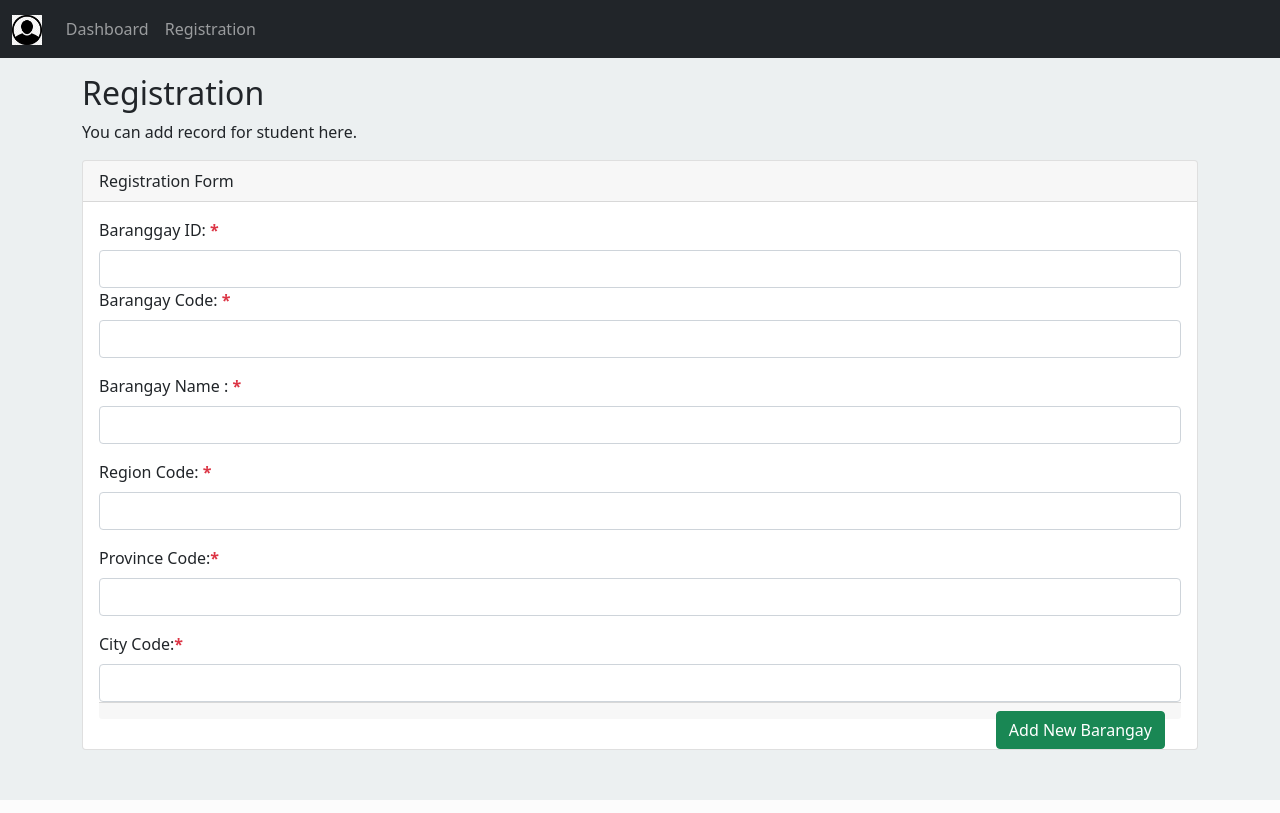
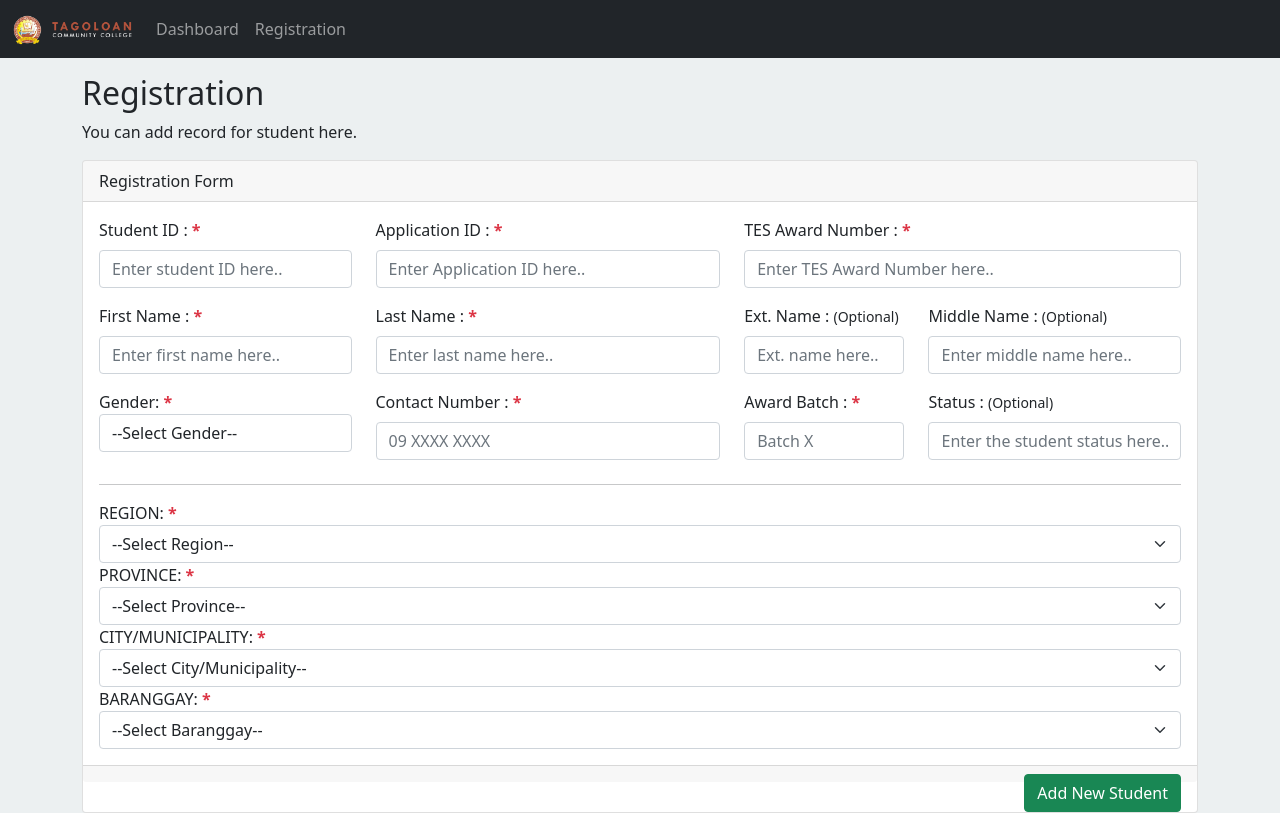
Before and after one commit to CanedoPrecious/Event-Driven-Programming, a PHP site: page /registration.php in a window 1280 px wide. Run offline with PHP 8.4, Linux system fonts and the light colour scheme; data comes from the database, SQL or seed files in the repository.

Commit message:
ph-addrss

```diff
--- a/config/database.php
+++ b/config/database.php
@@ -2,7 +2,7 @@
 $servername = "localhost";
 $username = "root";
 $password = "";
-$db_name= "std_info";
+$db_name= "db_ph_address";
 
 $conn= new mysqli($servername, $username, $password, $db_name);
 
--- a/index.php
+++ b/index.php
@@ -14,7 +14,7 @@
 <nav class="navbar navbar-expand-sm navbar-dark bg-dark">
   <div class="container-fluid">
   <a class="navbar-brand" href="javascript:void(0)">
-      <img src="./assets/img/logo.png"  alt="Use data to see photos" style="width:50px;" class="rounded-pill">
+  <img src="./assets/img/Tcc-Logo.png" height="30">
     </a>
     <button class="navbar-toggler" type="button" data-bs-toggle="collapse" data-bs-target="#mynavbar">
       <span class="navbar-toggler-icon"></span>
@@ -46,8 +46,8 @@
     <table class= "table table-bordered table-hover">
       <thead >
         <tr>
-          <th width= "150" style="text-align: center">Barangay ID</th>
-          <th style = "text-align: left; padding-left: 10px" >Barangay Name</th>
+          <th width= "150" style="text-align: center">Student ID</th>
+          <th style = "text-align: left; padding-left: 10px" >Student Name</th>
           <th width= "50" style= "text-align:center">Action</th>
         </tr>
       </thead>
--- a/models/searchEngine.php
+++ b/models/searchEngine.php
@@ -4,15 +4,15 @@ include('../config/database.php');
 
 $value = $_POST['search'];
 
-$sql = "SELECT * FROM `ph_brgy` WHERE ( brgyCode LIKE '%$value%' OR brgyDesc LIKE '%$value%')";
+$sql = "SELECT * FROM `t_students` WHERE ( s_last_name LIKE '%$value%' OR s_first_name LIKE '%$value%')";
 $result = $conn->query($sql);
 
 if ($result->num_rows > 0) {
     while ($row = $result->fetch_assoc()) {
         ?>
         <tr>
-            <td style="text-align: center;"><?= $row['brgyCode'] ?><br></td>
-            <td><?= $row['brgyDesc'] ?><br></td>
+            <td style="text-align: center;"><?= $row['s_student_id'] ?></td>
+            <td><?= $row['s_last_name']?>, <?= $row['s_first_name'] ?>
             <td>
             <button type="button" class="btn btn-sm btn-block btn-success" data-bs-toggle="modal" data-bs-target="#myModal">View</button>
             </td>
--- a/registration.php
+++ b/registration.php
@@ -1,5 +1,3 @@
-
-
 <!DOCTYPE html>
 <html lang="en">
 
@@ -24,7 +22,7 @@
     <nav class="navbar navbar-expand-sm navbar-dark bg-dark">
         <div class="container-fluid">
             <a class="navbar-brand" href="javascript:void(0)">
-                <img src="./assets/img/logo.png" height="30">
+                <img src="./assets/img/Tcc-Logo.png" height="30">
             </a>
             <button class="navbar-toggler" type="button" data-bs-toggle="collapse" data-bs-target="#mynavbar">
                 <span class="navbar-toggler-icon"></span>
@@ -61,63 +59,126 @@
                     } elseif (isset($_GET['invalid'])) {
                         ?>
                         <div class="alert alert-danger">
-                            <b>Existed Learning Reference Number</b>. Please try another. Thank you.
+                            <b>Existed Application ID</b>. Please try another. Thank you.
                         </div>
                         <hr>
                         <?php
                     }
                     ?>
                     <div class="row">
-                        <div class="col">
-                            <label>Baranggay ID: <b class="text-danger">*</b></label>
-                            <input name="id" required type="number"
+                        <div class="col-md-3">
+                            <label> Student ID : <b class="text-danger">*</b></label>
+                            <input name="inp_sid" required type="text" placeholder="Enter student ID here.."
                                 class="form-control mt-2">
                         </div>
+                        <div class="col-md-4">
+                            <label> Application ID : <b class="text-danger">*</b></label>
+                            <input name="inp_appid" required type="text" placeholder="Enter Application ID here.."
+                                class="form-control mt-2">
                         </div>
-                        <div class="row">
-                            <div class="col">
-                                <label> Barangay Code: <b class="text-danger">*</b></label>
-                                <input name="code" required type="number"
+                        <div class="col-md-5">
+                            <label> TES Award Number : <b class="text-danger">*</b></label>
+                            <input name="inp_tesno" required type="text" placeholder="Enter TES Award Number here.."
                                 class="form-control mt-2">
-                            </div>
                         </div>
 
-                        <div class="row mt-3">
-                            <div class="col">
-                               <label>Barangay Name : <b class="text-danger">*</b></label>
-                               <input name="desc" required type="text"
+                    </div>
+                    <div class="row mt-3">
+                        <div class="col-md-3">
+                            <label>First Name : <b class="text-danger">*</b></label>
+                            <input name="inp_fname" required type="text" placeholder="Enter first name here.."
                                 class="form-control mt-2">
-                            </div>
                         </div>
-
-                        <div class="row mt-3">
-                            <div class="col">
-                               <label>Region Code: <b class="text-danger">*</b></label>
-                                <input name="regCode" required type="number"
+                        <div class="col-md-4">
+                            <label>Last Name : <b class="text-danger">*</b></label>
+                            <input name="inp_lname" required type="text" placeholder="Enter last name here.."
                                 class="form-control mt-2">
-                            </div>
                         </div>
-
-                        <div class="row mt-3">
-                            <div class="col">
-                              <label>Province Code:<b class="text-danger">*</b></label>
-                               <input name="provCode" type="number"
-                               class="form-control mt-2">
-                            </div>
+                        <div class="col-md-2">
+                            <label>Ext. Name : <small>(Optional)</small></label>
+                            <input name="inp_ename" type="text" placeholder="Ext. name here.."
+                                class="form-control mt-2">
                         </div>
-
-                        <div class="row mt-3">
-                        <div class="col">
-                        <label>City Code:<b class="text-danger">*</b></label>
-                            <input name="cty" type="number"
+                        <div class="col-md-3">
+                            <label>Middle Name : <small>(Optional)</small></label>
+                            <input name="inp_mname" type="text" placeholder="Enter middle name here.."
                                 class="form-control mt-2">
                         </div>
                     </div>
+                    <div class="row mt-3">
+                        <div class="col-md-3">
+                            <label>Gender: <b class="text-danger">*</b></label>
+                            <select name="inp_gender" id="" class="form-control">
+                                <option value="" selected disabled>--Select Gender--</option>
+                                <option value="Male">Male</option>
+                                <option value="Female">Female</option>
+                            </select>
+                        </div>
+                        <div class="col-md-4">
+                            <label>Contact Number : <b class="text-danger">*</b></label>
+                            <input name="inp_contact" required type="text" placeholder="09 XXXX XXXX"
+                                class="form-control mt-2">
+                        </div>
+                        <div class="col-md-2">
+                            <label>Award Batch : <b class="text-danger">*</b></label>
+                            <input name="inp_batch" required type="text" placeholder="Batch X"
+                                class="form-control mt-2">
+                        </div>
+                        <div class="col-md-3 mb-2">
+                            <label>Status : <small>(Optional)</small></label>
+                            <input name="inp_status" type="text" placeholder="Enter the student status here.."
+                                class="form-control mt-2">
+                        </div>
+                    </div>
+                    <hr>
+                    <div class="row">
+                        <div class="col-md-12">
+                            <label>REGION: <b class="text-danger">*</b></label>
+                            <select name="inp_region" id="inp_region" class="form-select" onchange="display_province(this.value)">
+                                <option value="" selected disabled>--Select Region--</option>
+                                <?php
+                                include ('./config/database.php');
+                                $sql = "SELECT * FROM `ph_region` ";
+                                $result = $conn->query($sql);
 
+                                if ($result->num_rows > 0) {
+                                    while ($row = $result->fetch_assoc()) {
+                                        ?>
+                                        <option value="<?= $row['regCode'] ?>"><?= $row['regDesc'] ?></option>
+                                        <?php
+                                    }
+                                } else {
+                                    echo "0 result";
+                                }
+                                $conn->close();
+
+                                ?>
+                            </select>
+                        </div>
+                        <div class="col-md-12">
+                            <label>PROVINCE: <b class="text-danger">*</b></label>
+                            <select name="inp_province" id="inp_province" class="form-select" onchange="display_ctymun(this.value)">
+                                <option value="" selected disabled>--Select Province--</option>
+                            </select>
+                        </div>
+                        <div class="col-md-12">
+                            <label>CITY/MUNICIPALITY: <b class="text-danger">*</b></label>
+                            <select name="inp_ctymun" id="inp_ctymun" class="form-select" onchange="display_brgy(this.value)">
+                                <option value="" selected disabled>--Select City/Municipality--</option>
+                            </select>
+                        </div>
+                        <div class="col-md-12">
+                            <label>BARANGGAY: <b class="text-danger">*</b></label>
+                            <select name="inp_brgy" id="inp_brgy" class="form-select">
+                                <option value="" selected disabled>--Select Baranggay--</option>
+                            </select>
+                        </div>
+                    </div>
+                </div>
                 <div class="card-footer">
                     <span style="float: right">
                         <button class="btn btn-success">
-                            Add New Barangay
+                            Add New Student
                         </button>
                     </span>
                 </div>
@@ -126,7 +187,58 @@
     </div>
 </body>
 
+
 <script src="https://code.jquery.com/jquery-3.7.1.js" integrity="sha256-eKhayi8LEQwp4NKxN+CfCh+3qOVUtJn3QNZ0TciWLP4="
     crossorigin="anonymous"></script>
 
+<script>
+    function display_province(regCode){
+        $.ajax({
+            url: './models/ph-address.php',
+            type: 'POST',
+            data: {
+                'type': 'region',
+                'post_code': regCode,
+            },
+            success: function(response){
+                $('#inp_province').html(response);
+            }
+
+        });
+    }
+
+    function display_ctymun(provCode){
+        $.ajax({
+            url: './models/ph-address.php',
+            type: 'POST',
+            data: {
+                'type': 'province',
+                'post_code': provCode,
+            },
+            success: function(response){
+
+                $('#inp_ctymun').html(response);
+            }
+
+        });
+    }
+
+    function display_brgy(citymunCode){
+        console.log(citymunCode);
+        $.ajax({
+            url: './models/ph-address.php',
+            type: 'POST',
+            data: {
+                'type': 'baranggay',
+                'post_code': citymunCode,
+            },
+            success: function(response){
+
+                $('#inp_brgy').html(response);
+            }
+
+        });
+    }
+</script>
+
 </html>
```
Also changed, not shown: models/ph-address.php (added, +84 -0 lines), models/save.php (+12 -10 lines), assets/img/Tcc-Logo.png (added), assets/img/logo.png (deleted), sql/db_ph_address.sql.
